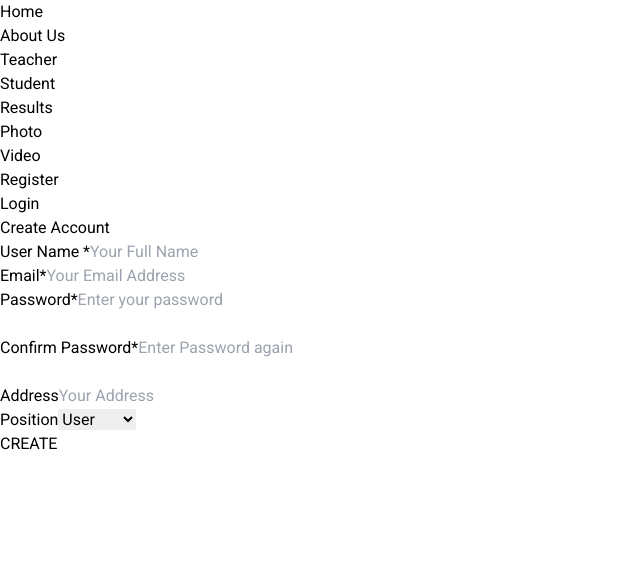
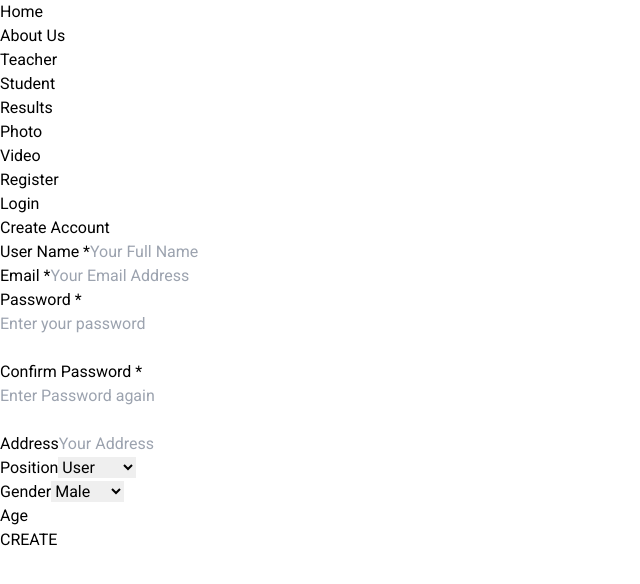
Before and after one commit to tzhasan/school-management-project-1, a React (Vite) app: page /register in a window 1280 px wide. Shown: the top 584 px of the page, without its empty margins (0-640 px from the left). Built offline with nearby package versions, Linux system fonts and the light colour scheme; some icons are missing.

Commit message:
register done and login start

```diff
--- a/src/Shared-Component/Login/Login.jsx
+++ b/src/Shared-Component/Login/Login.jsx
@@ -1,8 +1,121 @@
-import './login.css'
+import { useForm } from "react-hook-form";
+import BtnPrimary from "../Button/BtnPrimary";
+import { PiEyeClosed, PiEye } from "react-icons/pi";
+import { useState } from "react";
 const Login = () => {
+  const [focused, setFocused] = useState([false, false]);
+  const [passwordEyeBtn, setPasswordEyeBtn] = useState(true);
+  const handleFocus = (index) => {
+    const updatedFocused = [...focused];
+    updatedFocused[index] = true;
+    setFocused(updatedFocused);
+  };
+
+  const handleBlur = (index) => {
+    const updatedFocused = [...focused];
+    updatedFocused[index] = false;
+    setFocused(updatedFocused);
+  };
+  // react hook form
+  const {
+    register,
+    handleSubmit,
+    watch,
+    reset,
+    formState: { errors },
+  } = useForm();
+
+  const onSubmit = (data) => {
+    console.log(data);
+    reset();
+  };
+  // react hook form
   return (
-    <div>
-      Login
+    <div className="pt-[5%]">
+      <div className="md:w-[50%] w-[90%] mx-auto border-2 p-5  rounded-lg">
+        <h5 className="text-2xl sm:text-3xl md:text-4xl font-semibold text-gray-600 text-center my-[2%]">
+          Log In
+        </h5>
+        <form onSubmit={handleSubmit(onSubmit)}>
+          <div className="flex flex-col text-center md:text-left ">
+            <div className="flex flex-col  md:w-1/2 w-[90%] mx-auto mt-4 md:mt-0">
+              <label
+                htmlFor="email"
+                className={`text-sm sm:text-md md:text-lg   transition-transform transform  ${
+                  focused[1]
+                    ? "-translate-y-2 scale-110 md:scale-105"
+                    : "translate-y-0 "
+                } duration-300 ${
+                  focused[1] ? "text-gray-700" : "text-gray-400"
+                }`}
+              >
+                Email <span className="text-red-600">*</span>
+              </label>
+              <input
+                {...register("email", { required: true })}
+                type="email"
+                id="email"
+                placeholder="Your Email Address"
+                className="border-2 rounded-lg
+               py-[2%]  focus:border-[#051939] pl-2 outline-none text-gray-500 focus:text-gray-700"
+                onFocus={() => handleFocus(1)}
+                onBlur={() => handleBlur(1)}
+              />
+            </div>
+            <div className=" flex flex-col md:w-1/2 w-[90%] mx-auto mt-4 md:mt-3">
+              <label
+                htmlFor="password"
+                className={`text-sm sm:text-md md:text-lg   transition-transform transform  ${
+                  focused[2]
+                    ? "-translate-y-2 scale-110 md:scale-105"
+                    : "translate-y-0 "
+                } duration-300 ${
+                  focused[2] ? "text-gray-700" : "text-gray-400"
+                }`}
+              >
+                Password <span className="text-red-600">*</span>
+              </label>
+              <div className=" relative">
+                <input
+                  {...register("password", {
+                    required: true,
+                    minLength: {
+                      value: 6,
+                      message: "Password must be at least 6 characters long.",
+                    },
+                    pattern: {
+                      value: /^(?=.*[a-z])(?=.*[A-Z])(?=.*[!@#$%^&+=]).*$/,
+                      message:
+                        "Password must contain at least one capital letter and one special character.",
+                    },
+                  })}
+                  type={passwordEyeBtn ? "password" : "text"}
+                  id="password"
+                  placeholder="Enter your password"
+                  className=" border-2 rounded-lg w-full
+               py-[2%]  focus:border-[#051939] pl-2 outline-none text-gray-500 focus:text-gray-700"
+                  onFocus={() => handleFocus(2)}
+                  onBlur={() => handleBlur(2)}
+                />
+                <p
+                  onClick={() => setPasswordEyeBtn(!passwordEyeBtn)}
+                  className="absolute top-1/2 transform -translate-y-1/2 right-3 cursor-pointer"
+                >
+                  {passwordEyeBtn ? <PiEyeClosed /> : <PiEye />}
+                </p>
+              </div>
+              {errors.password && (
+                <div className="text-red-600">{errors.password.message}</div>
+              )}
+            </div>
+          </div>
+          <div className="flex justify-center md:justify-end">
+            <button type="submit" className="mt-[5%] md:mt-[3%] ">
+              <BtnPrimary name={"LOG IN"} />
+            </button>
+          </div>
+        </form>
+      </div>
     </div>
   );
 };
--- a/src/Shared-Component/Register/Register.jsx
+++ b/src/Shared-Component/Register/Register.jsx
@@ -1,5 +1,4 @@
 import React, { useState } from "react";
-import "./register.css";
 import { useForm } from "react-hook-form";
 import BtnPrimary from "../Button/BtnPrimary";
 import { PiEyeClosed, PiEye } from "react-icons/pi";
@@ -32,7 +31,12 @@ const Register = () => {
    } = useForm();
 
   const onSubmit = (data) => {
+    const finalData = {
+      ...data,
+      age: data.age === "" ? parseInt(0) : parseInt(data.age),accountCreated: new Date
+    };
     console.log(data)
+    console.log(finalData);
     reset()
    };
   // react hook form
@@ -58,7 +62,7 @@ const Register = () => {
                 User Name <span className="text-red-600">*</span>
               </label>
               <input
-                {...register("name")}
+                {...register("name", { required: true })}
                 type="text"
                 id="name"
                 placeholder="Your Full Name"
@@ -79,10 +83,10 @@ const Register = () => {
                   focused[1] ? "text-gray-700" : "text-gray-400"
                 }`}
               >
-                Email<span className="text-red-600">*</span>
+                Email <span className="text-red-600">*</span>
               </label>
               <input
-                {...register("email")}
+                {...register("email", { required: true })}
                 type="email"
                 id="email"
                 placeholder="Your Email Address"
@@ -94,7 +98,7 @@ const Register = () => {
             </div>
           </div>
           <div className="flex flex-col md:flex-row md:gap-2 mt-0 md:mt-6 text-center md:text-left ">
-            <div className="relative flex flex-col md:w-1/2 w-[90%] mx-auto mt-4 md:mt-0">
+            <div className=" flex flex-col md:w-1/2 w-[90%] mx-auto mt-4 md:mt-0">
               <label
                 htmlFor="password"
                 className={`text-sm sm:text-md md:text-lg   transition-transform transform  ${
@@ -105,27 +109,43 @@ const Register = () => {
                   focused[2] ? "text-gray-700" : "text-gray-400"
                 }`}
               >
-                Password<span className="text-red-600">*</span>
+                Password <span className="text-red-600">*</span>
               </label>
+              <div className=" relative">
                 <input
-                {...register("password")}
+                  {...register("password", {
+                    required: true,
+                    minLength: {
+                      value: 6,
+                      message: "Password must be at least 6 characters long.",
+                    },
+                    pattern: {
+                      value: /^(?=.*[a-z])(?=.*[A-Z])(?=.*[!@#$%^&+=]).*$/,
+                      message:
+                        "Password must contain at least one capital letter and one special character.",
+                    },
+                  })}
                   type={passwordEyeBtn ? "password" : "text"}
                   id="password"
                   placeholder="Enter your password"
-                className=" border-2 rounded-lg
+                  className=" border-2 rounded-lg w-full
                py-[2%]  focus:border-[#051939] pl-2 outline-none text-gray-500 focus:text-gray-700"
                   onFocus={() => handleFocus(2)}
                   onBlur={() => handleBlur(2)}
                 />
                 <p
                   onClick={() => setPasswordEyeBtn(!passwordEyeBtn)}
-                className="absolute top-2/3 transform -translate-y-1/2 right-3 cursor-pointer"
+                  className="absolute top-1/2 transform -translate-y-1/2 right-3 cursor-pointer"
                 >
                   {passwordEyeBtn ? <PiEyeClosed /> : <PiEye />}
                 </p>
               </div>
+              {errors.password && (
+                <div className="text-red-600">{errors.password.message}</div>
+              )}
+            </div>
 
-            <div className="relative flex flex-col  md:w-1/2 w-[90%] mx-auto mt-4 md:mt-0">
+            <div className=" flex flex-col  md:w-1/2 w-[90%] mx-auto mt-4 md:mt-0">
               <label
                 htmlFor="confirmpassword"
                 className={`text-sm sm:text-md md:text-lg   transition-transform transform  ${
@@ -136,24 +156,36 @@ const Register = () => {
                   focused[3] ? "text-gray-700" : "text-gray-400"
                 }`}
               >
-                Confirm Password<span className="text-red-600">*</span>
+                Confirm Password <span className="text-red-600">*</span>
               </label>
+              <div className="relative">
                 <input
-                {...register("confirmpassword")}
+                  {...register("confirmpassword", {
+                    required: true,
+                    maxLength: 20,
+                    validate: (value) =>
+                      value === watch("password") || "Passwords don't match",
+                  })}
                   type={passwordEyeBtn2 ? "password" : "text"}
                   id="confirmpassword"
                   placeholder="Enter Password again"
-                className="border-2 rounded-lg
+                  className="border-2 rounded-lg w-full
                py-[2%]  focus:border-[#051939] pl-2 outline-none text-gray-500 focus:text-gray-700"
                   onFocus={() => handleFocus(3)}
                   onBlur={() => handleBlur(3)}
                 />
                 <p
                   onClick={() => setPasswordEyeBtn2(!passwordEyeBtn2)}
-                className="absolute top-2/3 transform -translate-y-1/2 right-3 cursor-pointer"
+                  className="absolute top-1/2 transform -translate-y-1/2 right-3 cursor-pointer"
                 >
                   {passwordEyeBtn2 ? <PiEyeClosed /> : <PiEye />}
                 </p>
+              </div>
+              {errors.confirmpassword && (
+                <div className="text-red-600">
+                  {errors.confirmpassword.message}
+                </div>
+              )}
             </div>
           </div>
           <div className="flex flex-col md:flex-row md:gap-2 mt-0 md:mt-6 text-center md:text-left">
@@ -208,6 +240,55 @@ const Register = () => {
               </select>
             </div>
           </div>
+          <div className="flex flex-col md:flex-row md:gap-2 mt-0 md:mt-6 text-center md:text-left">
+            <div className="flex flex-col  md:w-1/2 w-[90%] mx-auto mt-4 md:mt-0">
+              <label
+                htmlFor="position"
+                className={`text-sm sm:text-md md:text-lg   transition-transform transform  ${
+                  focused[6]
+                    ? "-translate-y-2 scale-110 md:scale-105"
+                    : "translate-y-0 "
+                } duration-300 ${
+                  focused[6] ? "text-gray-700" : "text-gray-400"
+                }`}
+              >
+                Gender
+              </label>
+              <select
+                {...register("gender")}
+                id="gender"
+                className="border-2 rounded-lg py-[2%] focus:border-[#051939] pl-2 outline-none text-gray-500 focus:text-gray-700"
+                onFocus={() => handleFocus(6)}
+                onBlur={() => handleBlur(6)}
+              >
+                <option value="male">Male</option>
+                <option value="teacher">Female</option>
+                <option value="others">Others</option>
+              </select>
+            </div>
+            <div className="flex flex-col  md:w-1/2 w-[90%] mx-auto mt-4 md:mt-0">
+              <label
+                htmlFor="position"
+                className={`text-sm sm:text-md md:text-lg   transition-transform transform  ${
+                  focused[7]
+                    ? "-translate-y-2 scale-110 md:scale-105"
+                    : "translate-y-0 "
+                } duration-300 ${
+                  focused[7] ? "text-gray-700" : "text-gray-400"
+                }`}
+              >
+                Age
+              </label>
+              <input
+                {...register("age")}
+                type="number"
+                inputMode="numeric"
+                onFocus={() => handleFocus(7)}
+                onBlur={() => handleBlur(7)}
+                className="border-2 rounded-lg py-[2%] focus:border-[#051939] pl-2 outline-none text-gray-500 focus:text-gray-700"
+              />
+            </div>
+          </div>
           <div className="flex justify-center md:justify-end">
             <button type="submit" className="mt-[5%] md:mt-[3%] ">
               <BtnPrimary name={"CREATE"} />
```
Also changed, not shown: src/Shared-Component/Login/login.css (deleted), src/Shared-Component/Register/register.css (deleted). Lines whose indentation alone changed are shown as unchanged.
